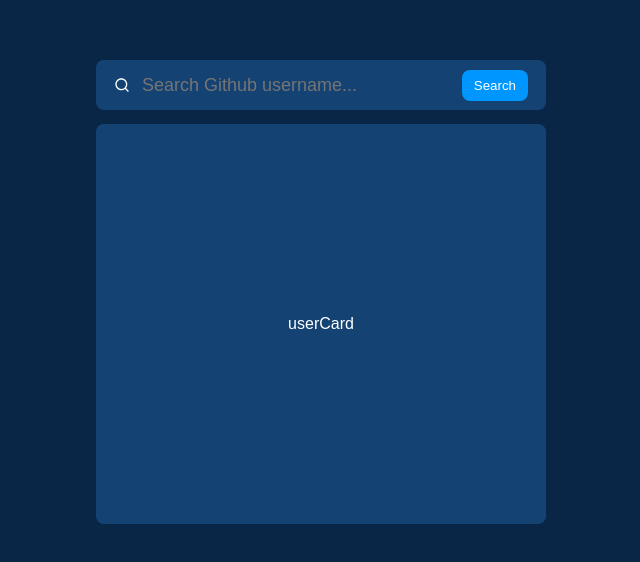
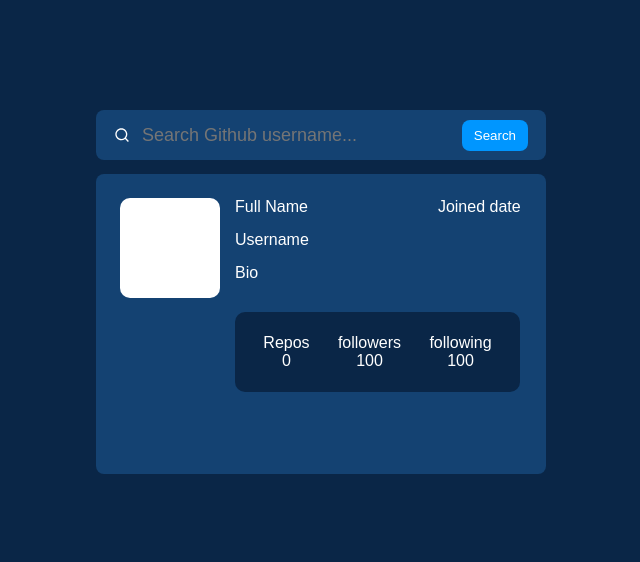
Before and after one commit to 2201monesh/github-user-search, a React (Create React App) app: page / in a window 1280 px wide. Shown: the part 108-670 px from the top of the page, without its empty margins (319-959 px from the left). Built offline with nearby package versions, Linux system fonts and the light colour scheme; the HTML template or start-up script is replaced by a standard one.

Commit message:
User card UI

```diff
--- a/src/UserCard.js
+++ b/src/UserCard.js
@@ -3,7 +3,32 @@ import React from 'react'
 function UserCard() {
   return (
     <div className='user-card'>
-      userCard
+      <div className="avatar-img">Avatar image</div>
+      <div className="info-section">
+        <div className="info-section-heading">
+          <p className='fullname'>Full Name</p>
+          <p>Joined date</p>
+        </div>
+        <p className='username'>Username</p>
+        <p className='bio'>Bio</p>
+
+        <div className="follower-box">
+          <div className="repos">
+            <p>Repos</p>
+            <p>0</p>
+          </div>
+          <div className="followers">
+            <p>followers</p>
+            <p>100</p>
+          </div>
+          <div className="following">
+            <p>following</p>
+            <p>100</p>
+          </div>
+        </div>
+
+        <div className="socials"></div>
+      </div>
     </div>
   )
 }
--- a/src/index.css
+++ b/src/index.css
@@ -31,12 +31,13 @@
 .user-card{
   color: white;
   background-color: #144272;
-  height: 400px;
+  height: 300px;
   width: 450px;
   border-radius: 8px;
   display: flex;
-  justify-content: center;
-  align-items: center;
+  /* justify-content: space-between; */
+  align-items: flex-start;
+  padding: 24px;
 }
 
 .search-text{
@@ -61,3 +62,45 @@ button{
   background-color: #0096FF;
   color: white;
 }
+
+.avatar-img{
+  width: 100px;
+  height: 100px;
+  background-color: white;
+  margin-right: 15px;
+  border-radius: 10px;
+}
+
+.info-section{
+}
+
+.info-section-heading{
+  display: flex;
+  /* justify-content: space-between; */
+  margin-bottom: 15px;
+}
+
+.fullname{
+  padding-right: 130px;
+}
+
+.username{
+  margin-bottom: 15px;
+}
+
+.follower-box{
+  width: 285px;
+  height: 80px;
+  background-color: #0A2647;
+  border-radius: 10px;
+  margin-top: 30px;
+  display: flex;
+  justify-content: space-evenly;
+  align-items: center;
+}
+
+.repos, .followers, .following{
+  display: flex;
+  flex-direction: column;
+  align-items: center;
+}
```
